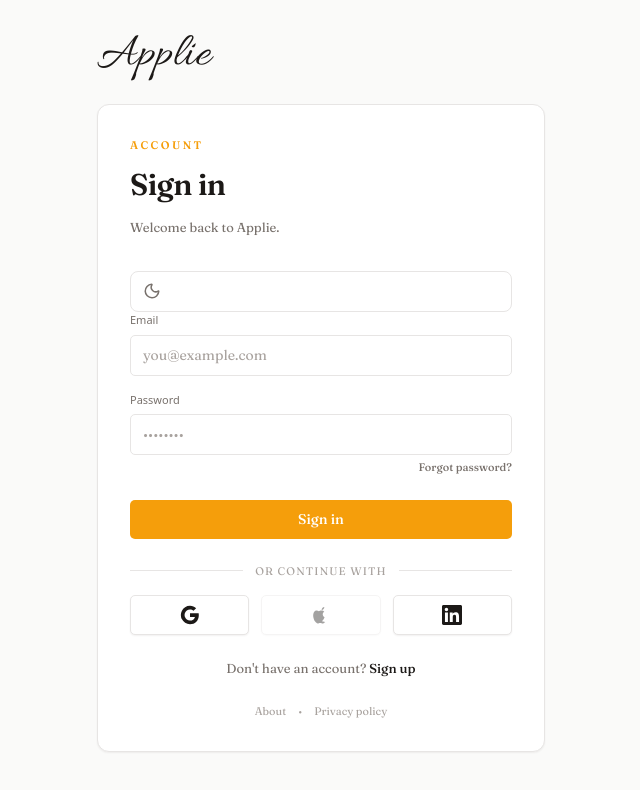
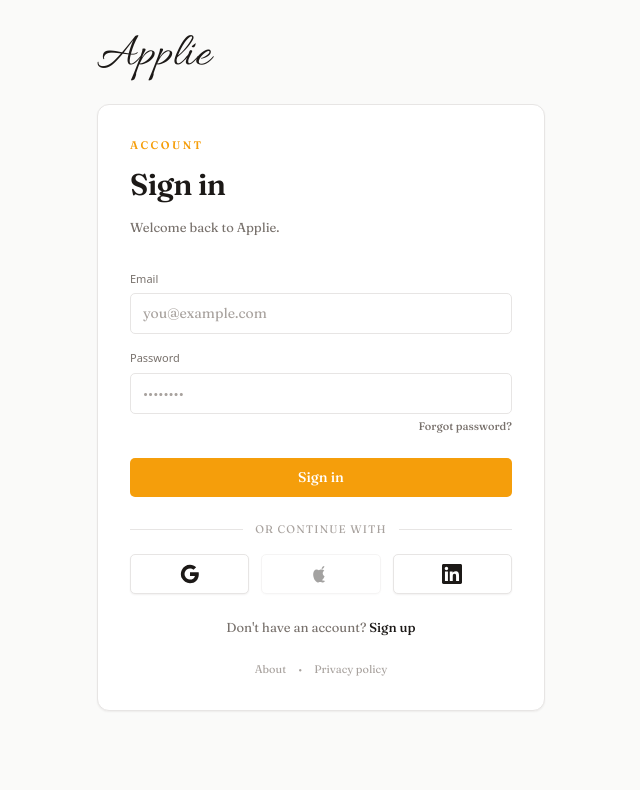
Before and after one commit to bien0025/applie, a React (Vite) app: page /sign-in in a window 1280 px wide. Shown: the top 790 px of the page, without its empty margins (319-959 px from the left). Built offline with nearby package versions, Linux system fonts and the light colour scheme.

Commit message:
fixing drk btn

```diff
--- a/src/pages/SignIn.jsx
+++ b/src/pages/SignIn.jsx
@@ -43,7 +43,6 @@ export default function SignIn() {
 
   return (
     <AuthLayout title="Sign in" subtitle="Welcome back to Applie.">
-                    <ThemeToggle expanded={isOpen} />
 
       <form onSubmit={handleSubmit} className="flex flex-col gap-4">
         <Input
```
